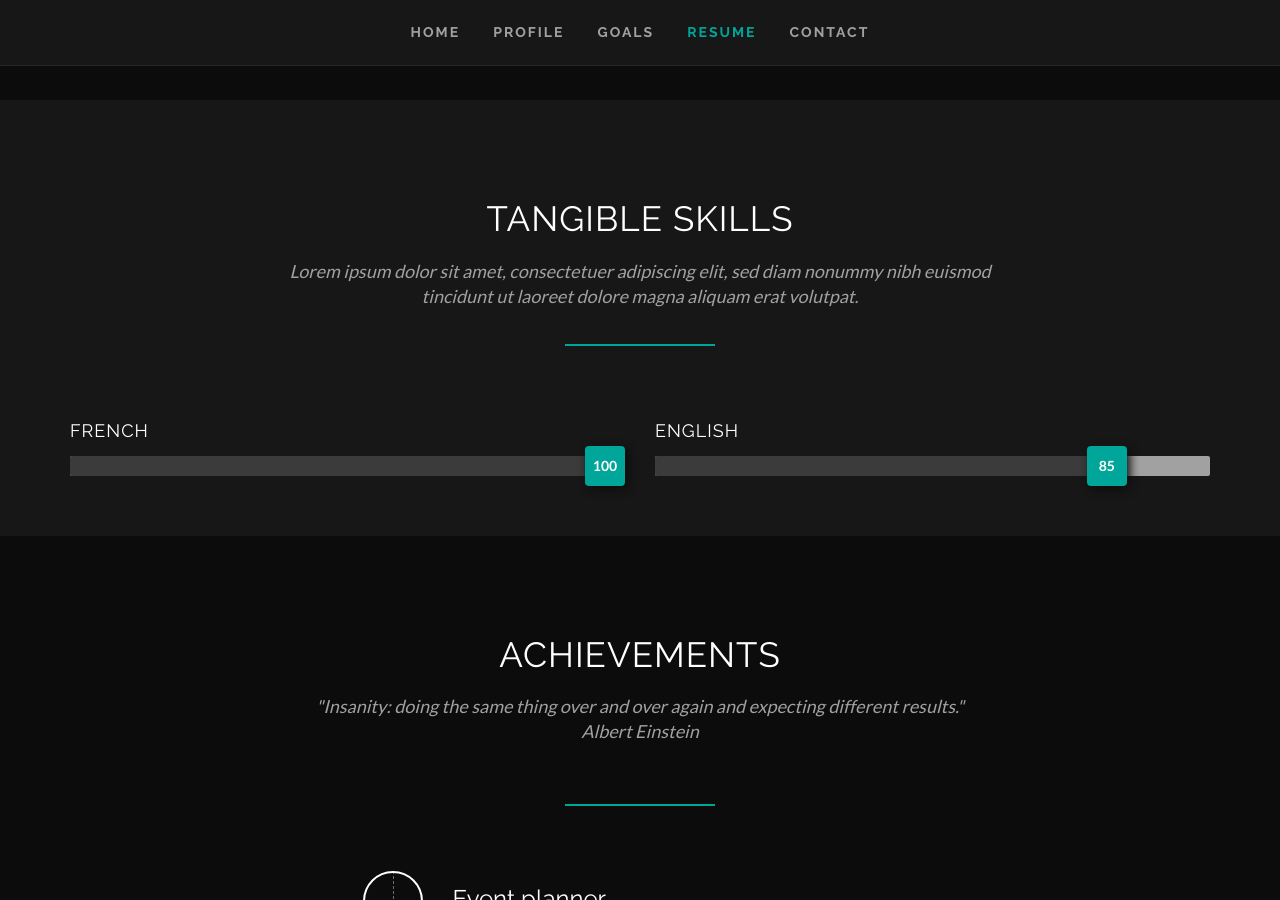
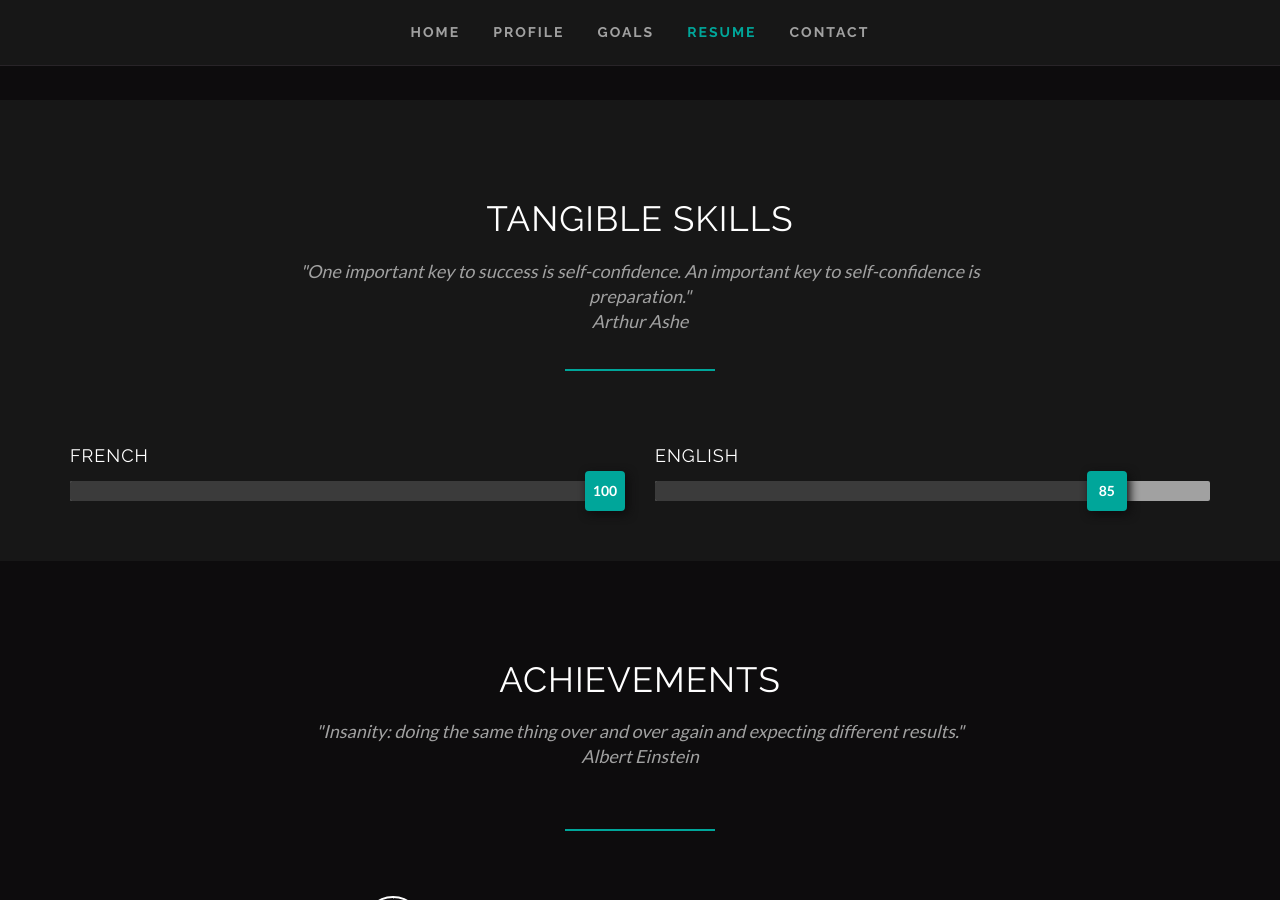
Before and after one commit to clearcareer/GaelFleissner, a Jekyll site: the page built from index.html, in a window 1280 px wide and 900 px high, scrolled down 2957 px. Built offline with Jekyll 4.4.1, drawn with Linux system fonts in a browser that asks for light colours; some web fonts are replaced; some of the changed text lies outside the part shown.

Commit message:
Updated '/index.html' via CloudCannon

```diff
--- a/index.html
+++ b/index.html
@@ -158,7 +158,7 @@
                         <div class="profile-picture style-two">
                             <img src="{{ page.profilepic_path }}" alt="profile picture" class="img-responsive" />
 
-                            <h4 class="title editable">Graphic Designer</h4>
+                            <h4 class="title editable">Project Manager</h4>
                         </div>
                     </div>
                     <!-- //PROFILE PICTURE END -->
@@ -427,7 +427,7 @@
                     <div class="col-md-8 col-md-offset-2 text-center">
                         <h2 class="section-title editable">Tangible Skills</h2>
 
-                        <p class="section-subtitle editable">Lorem ipsum dolor sit amet, consectetuer adipiscing elit, sed diam nonummy nibh euismod tincidunt ut laoreet dolore magna aliquam erat volutpat.</p>
+                        <p class="section-subtitle editable">"One important key to success is self-confidence. An important key to self-confidence is preparation."<br />Arthur Ashe</p>
 
                         <span class="divider center"></span>
                     </div>
```
